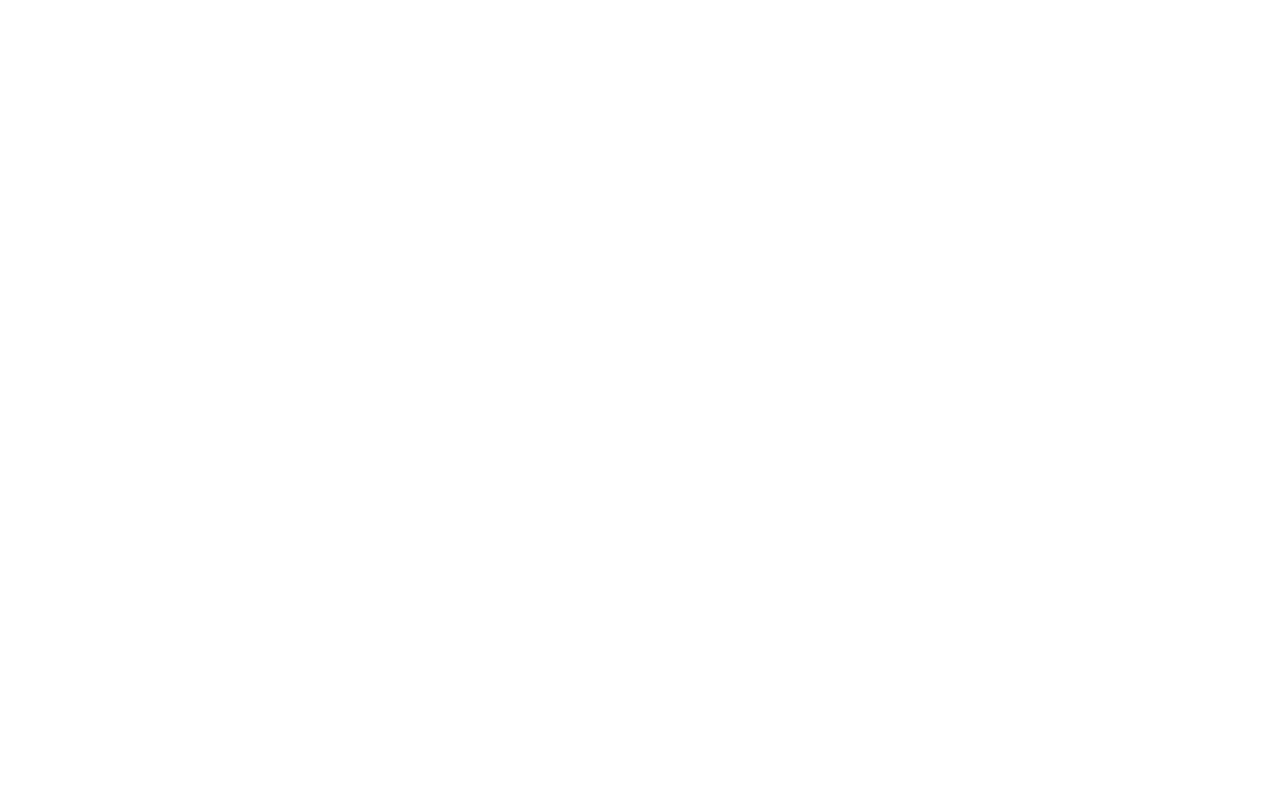
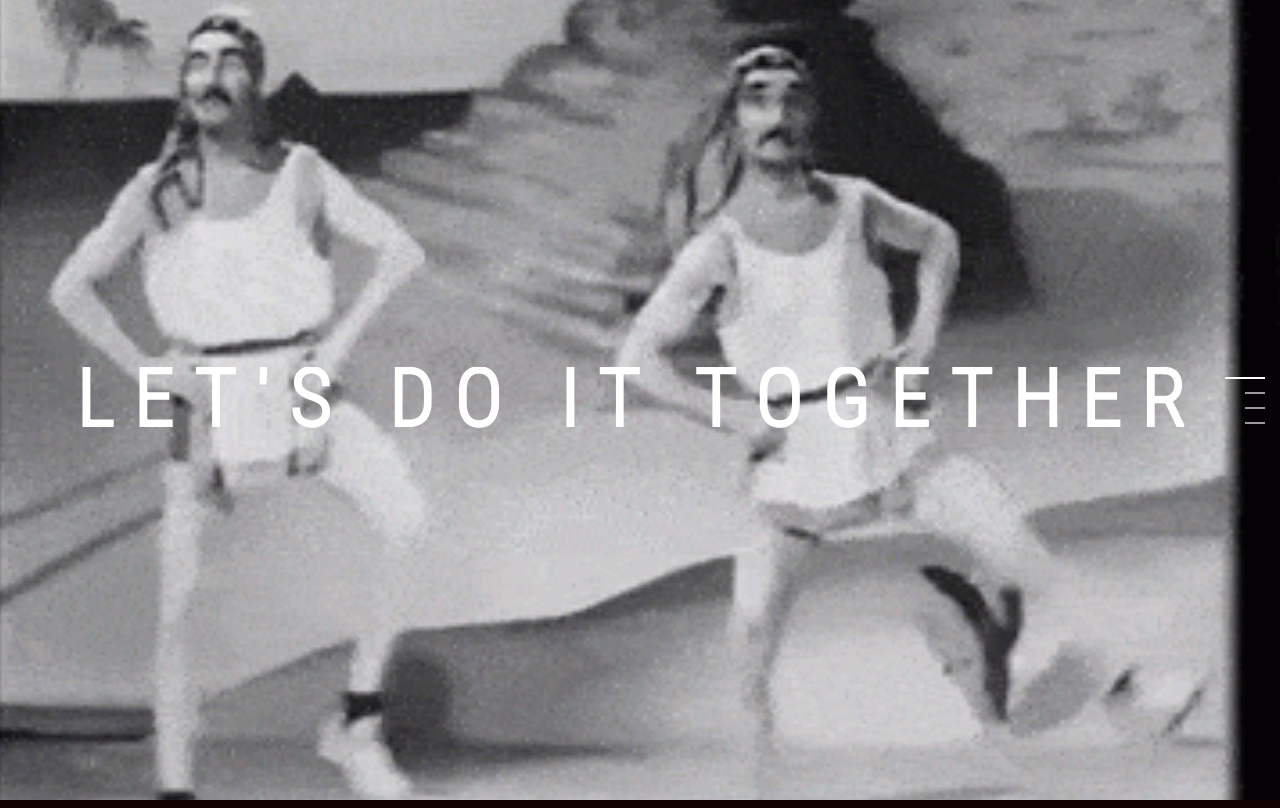
Before and after one commit to mudriy-glist/peter_kulisov, a Django app: page / in a window 1280 px wide. Before the commit the page is empty. Run offline with Django 4.2, Linux system fonts and the light colour scheme; some libraries are stand-ins or nearby versions.

Commit message:
added animation  for front page

```diff
--- /dev/null
+++ b/peterk/backend/static/scripts/index.js
@@ -0,0 +1,77 @@
+var $slider = $('.slideshow .slider'),
+  maxItems = $('.item', $slider).length,
+  dragging = false,
+  tracking,
+  rightTracking;
+
+$sliderRight = $('.slideshow').clone().addClass('slideshow-right').appendTo($('.split-slideshow'));
+
+rightItems = $('.item', $sliderRight).toArray();
+reverseItems = rightItems.reverse();
+$('.slider', $sliderRight).html('');
+for (i = 0; i < maxItems; i++) {
+  $(reverseItems[i]).appendTo($('.slider', $sliderRight));
+}
+
+$slider.addClass('slideshow-left');
+$('.slideshow-left').slick({
+  vertical: true,
+  verticalSwiping: true,
+  arrows: false,
+  infinite: true,
+  dots: true,
+  speed: 1000,
+  cssEase: 'cubic-bezier(0.7, 0, 0.3, 1)'
+}).on('beforeChange', function(event, slick, currentSlide, nextSlide) {
+
+  if (currentSlide > nextSlide && nextSlide == 0 && currentSlide == maxItems - 1) {
+    $('.slideshow-right .slider').slick('slickGoTo', -1);
+    $('.slideshow-text').slick('slickGoTo', maxItems);
+  } else if (currentSlide < nextSlide && currentSlide == 0 && nextSlide == maxItems - 1) {
+    $('.slideshow-right .slider').slick('slickGoTo', maxItems);
+    $('.slideshow-text').slick('slickGoTo', -1);
+  } else {
+    $('.slideshow-right .slider').slick('slickGoTo', maxItems - 1 - nextSlide);
+    $('.slideshow-text').slick('slickGoTo', nextSlide);
+  }
+}).on("mousewheel", function(event) {
+  event.preventDefault();
+  if (event.deltaX > 0 || event.deltaY < 0) {
+    $(this).slick('slickNext');
+  } else if (event.deltaX < 0 || event.deltaY > 0) {
+    $(this).slick('slickPrev');
+  };
+}).on('mousedown touchstart', function(){
+  dragging = true;
+  tracking = $('.slick-track', $slider).css('transform');
+  tracking = parseInt(tracking.split(',')[5]);
+  rightTracking = $('.slideshow-right .slick-track').css('transform');
+  rightTracking = parseInt(rightTracking.split(',')[5]);
+}).on('mousemove touchmove', function(){
+  if (dragging) {
+    newTracking = $('.slideshow-left .slick-track').css('transform');
+    newTracking = parseInt(newTracking.split(',')[5]);
+    diffTracking = newTracking - tracking;
+    $('.slideshow-right .slick-track').css({'transform': 'matrix(1, 0, 0, 1, 0, ' + (rightTracking - diffTracking) + ')'});
+  }
+}).on('mouseleave touchend mouseup', function(){
+  dragging = false;
+});
+
+$('.slideshow-right .slider').slick({
+  swipe: false,
+  vertical: true,
+  arrows: false,
+  infinite: true,
+  speed: 950,
+  cssEase: 'cubic-bezier(0.7, 0, 0.3, 1)',
+  initialSlide: maxItems - 1
+});
+$('.slideshow-text').slick({
+  swipe: false,
+  vertical: true,
+  arrows: false,
+  infinite: true,
+  speed: 900,
+  cssEase: 'cubic-bezier(0.7, 0, 0.3, 1)'
+});
--- /dev/null
+++ b/peterk/backend/static/styles/index.css
@@ -0,0 +1,128 @@
+body, html {
+    height: 100%;
+    background: #110101;
+    font-family: 'Roboto', sans-serif;
+    overflow: hidden;
+  }
+  .slideshow {
+    position: absolute;
+    z-index: 1;
+    top: 0;
+    left: 0;
+    width: 100vw;
+    height: 100vh;
+    overflow: hidden;
+  }
+  .slideshow .slider {
+    width: 100vw;
+    height: 100vw;
+    z-index: 2;
+  }
+  .slideshow .slider * {
+    outline: none;
+  }
+  .slideshow .slider .item {
+    height: 100vh;
+    width: 100vw;
+    position: relative;
+    overflow: hidden;
+    border: none;
+  }
+  .slideshow .slider .item .text {
+    display: none;
+  }
+  .slideshow .slider .item img {
+    min-width: 101%;
+    min-height: 101%;
+    position: absolute;
+    top: 50%;
+    left: 50%;
+    transform: translate(-50%, -50%);
+  }
+  .slideshow .slick-dots {
+    position: fixed;
+    z-index: 100;
+    width: 40px;
+    height: auto;
+    bottom: auto;
+    top: 50%;
+    right: 0;
+    transform: translateY(-50%);
+    left: auto;
+    color: #fff;
+    display: block;
+  }
+  .slideshow .slick-dots li {
+    display: block;
+    width: 100%;
+    height: auto;
+  }
+  .slideshow .slick-dots li button {
+    position: relative;
+    width: 20px;
+    height: 15px;
+    text-align: center;
+  }
+  .slideshow .slick-dots li button:before {
+    content: '';
+    background: #fff;
+    color: #fff;
+    height: 2px;
+    width: 20px;
+    border-radius: 0;
+    position: absolute;
+    top: 50%;
+    right: 0;
+    left: auto;
+    transform: translateY(-50%);
+    transition: all 0.3s ease-in-out;
+    opacity: 0.6;
+  }
+  .slideshow .slick-dots li.slick-active button:before {
+    width: 40px;
+    opacity: 1;
+  }
+  .slideshow.slideshow-right {
+    left: 0;
+    z-index: 1;
+    width: 50vw;
+    pointer-events: none;
+  }
+  .slideshow.slideshow-right .slider {
+    left: 0;
+    position: absolute;
+  }
+  .slideshow-text {
+    position: absolute;
+    top: 50%;
+    left: 50%;
+    transform: translate(-50%, -50%);
+    z-index: 100;
+    font-size: 80px;
+    width: 100vw;
+    text-align: center;
+    color: #fff;
+    font-family: 'Roboto Condensed', sans-serif;
+    font-weight: 100;
+    pointer-events: none;
+    text-transform: uppercase;
+    letter-spacing: 20px;
+    line-height: 0.8;
+  }
+  @media (max-width: 767px) {
+    .slideshow-text {
+      font-size: 40px;
+    }
+  }
+  .the-most {
+    position: fixed;
+    z-index: 1;
+    bottom: 0;
+    left: 0;
+    width: 50vw;
+    max-width: 200px;
+    padding: 10px;
+  }
+  .the-most img {
+    max-width: 100%;
+  }
--- a/peterk/backend/templates/backend/index.html
+++ b/peterk/backend/templates/backend/index.html
@@ -3,9 +3,40 @@
 
 {% block head %}
 <title>Portfolio</title>
-
+<link rel="stylesheet" href="https://cdnjs.cloudflare.com/ajax/libs/slick-carousel/1.6.0/slick.min.css">
+<link rel="stylesheet" href="https://cdnjs.cloudflare.com/ajax/libs/slick-carousel/1.6.0/slick-theme.min.css">
+<link rel="stylesheet" href="https://fonts.googleapis.com/css?family=Roboto+Condensed:300">
+<script src="https://cdnjs.cloudflare.com/ajax/libs/jquery/3.1.1/jquery.min.js"></script>
+<script src="https://cdnjs.cloudflare.com/ajax/libs/jquery-mousewheel/3.1.12/jquery.mousewheel.js"></script>
+<script src="https://cdnjs.cloudflare.com/ajax/libs/slick-carousel/1.6.0/slick.min.js"></script>
+<link rel="stylesheet" href="{% static 'styles/index.css' %}">
+<script src="{% static 'scripts/index.js' %}" defer></script>
 {% endblock %}
 {% block body %}
+<div class="split-slideshow">
+    <div class="slideshow">
+      <div class="slider">
+        <div class="item">
+          <img src="{% static 'images/together.gif' %}" />
+        </div>
+        <div class="item">
+          <img src="{% static 'images/backend.jpg' %}" />
+        </div>
+        <div class="item">
+          <img src="{% static 'images/frontend.jpg' %}" />
+        </div>
+        <div class="item">
+        <img src="{% static 'images/ui_ux.jpg' %}" />
+        </div>
+      </div>
+    </div>
+    <div class="slideshow-text">
+      <div class="item" style="font-weight: bold;">Let's do it together</div>
+      <div class="item">Backend</div>
+      <div class="item">Frontend</div>
+      <div class="item">UI/UX</div>
+    </div>
+  </div>
 
 
 {% endblock %}
--- a/peterk/backend/templates/backend/layout.html
+++ b/peterk/backend/templates/backend/layout.html
@@ -4,7 +4,6 @@
 <html lang="en">
     <head>
         <meta name="viewport" content="width=device-width, initial-scale=1.0">
-        <link rel="shortcut icon" href="/favicon.ico" />
         {% block head %}
         {% endblock %}
 
```
Also changed, not shown: peterk/backend/static/images/backend.jpg (added), peterk/backend/static/images/frontend.jpg (added), peterk/backend/static/images/together.gif (added), peterk/backend/static/images/ui_ux.jpg (added).
